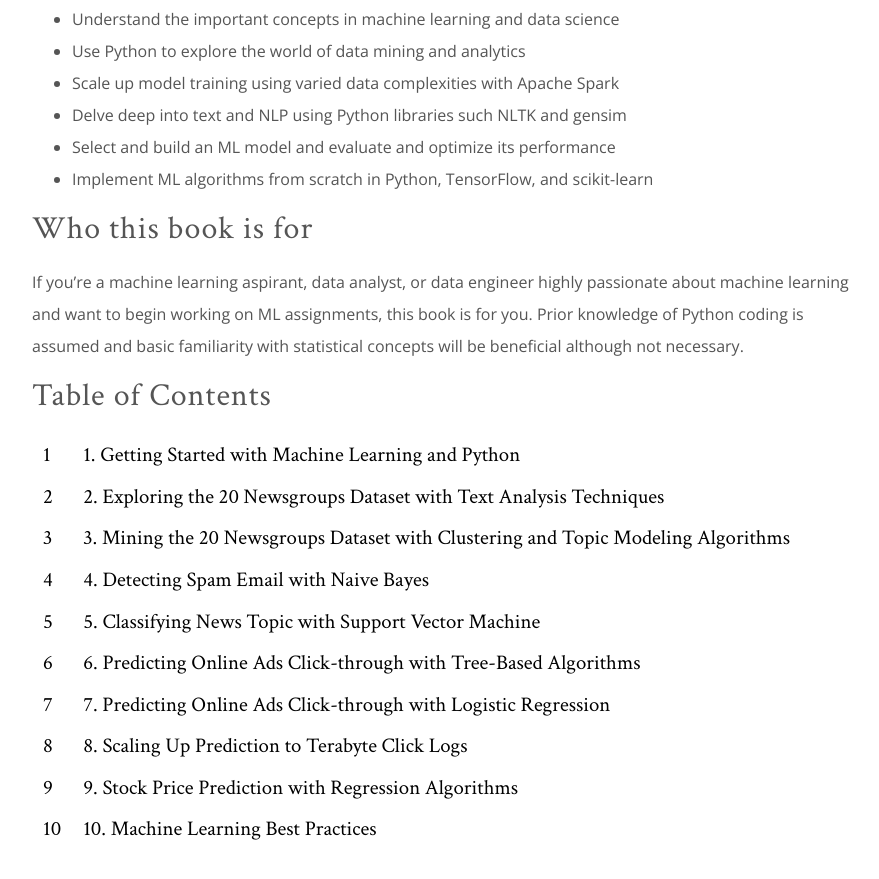
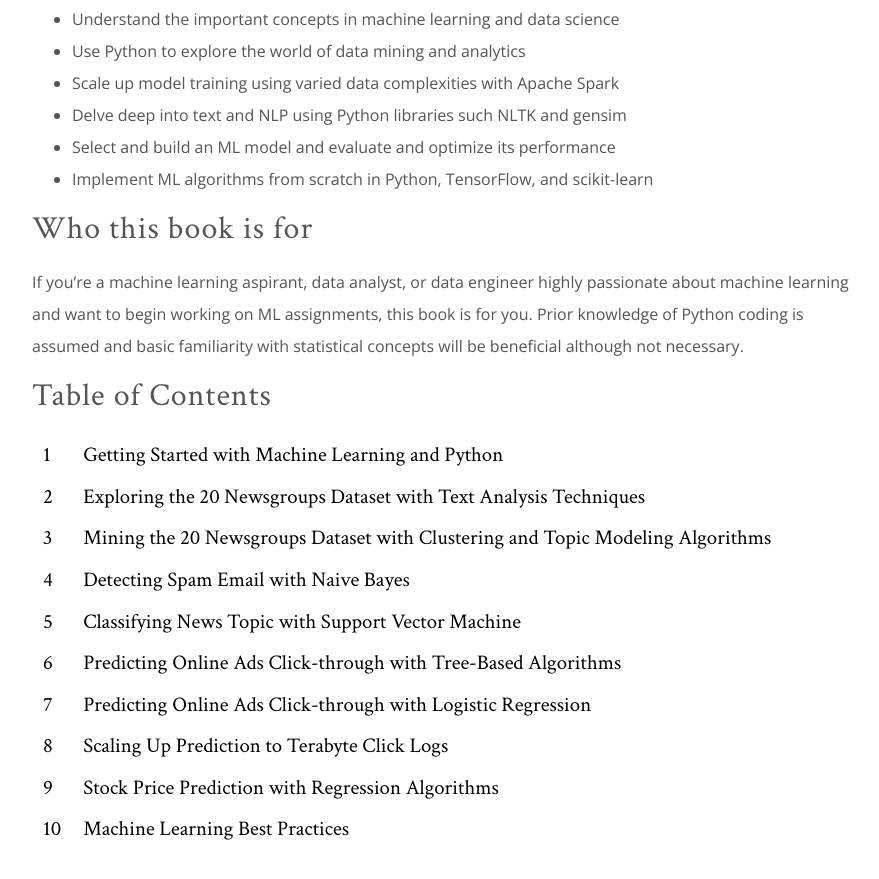
Before and after one commit to haydenliu/ml-book, a plain HTML site: page python-machine-learning-by-example-2nd-edition/index.html in a window 1280 px wide. Shown: the part 1674-2553 px from the top of the page, without its empty margins (360-1239 px from the left). Drawn offline with nearby package versions, Linux system fonts and the light colour scheme; a script that the page names is missing.

Commit message:
Site updated: 2020-09-05 18:55:18

```diff
--- a/python-machine-learning-by-example-2nd-edition/index.html
+++ b/python-machine-learning-by-example-2nd-edition/index.html
@@ -111,7 +111,7 @@
 <li>Implement ML algorithms from scratch in Python, TensorFlow, and scikit-learn</li>
 </ul>
 <h2 id="Who-this-book-is-for"><a href="#Who-this-book-is-for" class="headerlink" title="Who this book is for"></a>Who this book is for</h2><p>If you’re a machine learning aspirant, data analyst, or data engineer highly passionate about machine learning and want to begin working on ML assignments, this book is for you. Prior knowledge of Python coding is assumed and basic familiarity with statistical concepts will be beneficial although not necessary.</p>
-<h2 id="Table-of-Contents"><a href="#Table-of-Contents" class="headerlink" title="Table of Contents"></a>Table of Contents</h2><figure class="highlight plain"><table><tr><td class="gutter"><pre><span class="line">1</span><br><span class="line">2</span><br><span class="line">3</span><br><span class="line">4</span><br><span class="line">5</span><br><span class="line">6</span><br><span class="line">7</span><br><span class="line">8</span><br><span class="line">9</span><br><span class="line">10</span><br></pre></td><td class="code"><pre><span class="line">1. Getting Started with Machine Learning and Python</span><br><span class="line">2. Exploring the 20 Newsgroups Dataset with Text Analysis Techniques</span><br><span class="line">3. Mining the 20 Newsgroups Dataset with Clustering and Topic Modeling Algorithms</span><br><span class="line">4. Detecting Spam Email with Naive Bayes</span><br><span class="line">5. Classifying News Topic with Support Vector Machine</span><br><span class="line">6. Predicting Online Ads Click-through with Tree-Based Algorithms</span><br><span class="line">7. Predicting Online Ads Click-through with Logistic Regression</span><br><span class="line">8. Scaling Up Prediction to Terabyte Click Logs</span><br><span class="line">9. Stock Price Prediction with Regression Algorithms</span><br><span class="line">10. Machine Learning Best Practices</span><br></pre></td></tr></table></figure>
+<h2 id="Table-of-Contents"><a href="#Table-of-Contents" class="headerlink" title="Table of Contents"></a>Table of Contents</h2><figure class="highlight plain"><table><tr><td class="gutter"><pre><span class="line">1</span><br><span class="line">2</span><br><span class="line">3</span><br><span class="line">4</span><br><span class="line">5</span><br><span class="line">6</span><br><span class="line">7</span><br><span class="line">8</span><br><span class="line">9</span><br><span class="line">10</span><br></pre></td><td class="code"><pre><span class="line">Getting Started with Machine Learning and Python</span><br><span class="line">Exploring the 20 Newsgroups Dataset with Text Analysis Techniques</span><br><span class="line">Mining the 20 Newsgroups Dataset with Clustering and Topic Modeling Algorithms</span><br><span class="line">Detecting Spam Email with Naive Bayes</span><br><span class="line">Classifying News Topic with Support Vector Machine</span><br><span class="line">Predicting Online Ads Click-through with Tree-Based Algorithms</span><br><span class="line">Predicting Online Ads Click-through with Logistic Regression</span><br><span class="line">Scaling Up Prediction to Terabyte Click Logs</span><br><span class="line">Stock Price Prediction with Regression Algorithms</span><br><span class="line">Machine Learning Best Practices</span><br></pre></td></tr></table></figure>
 </div>
 
 
```
